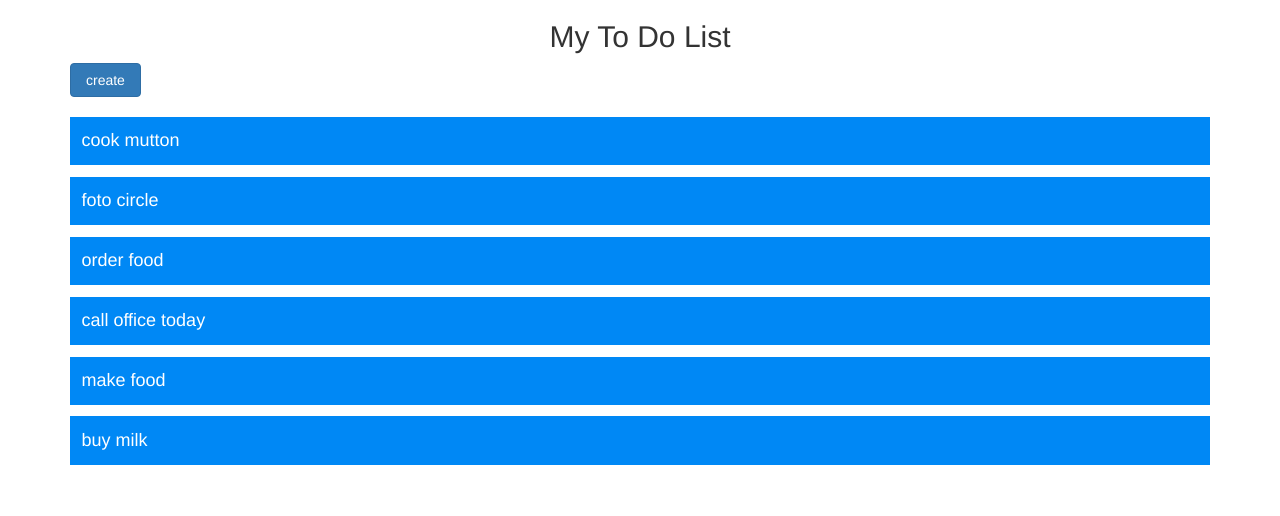
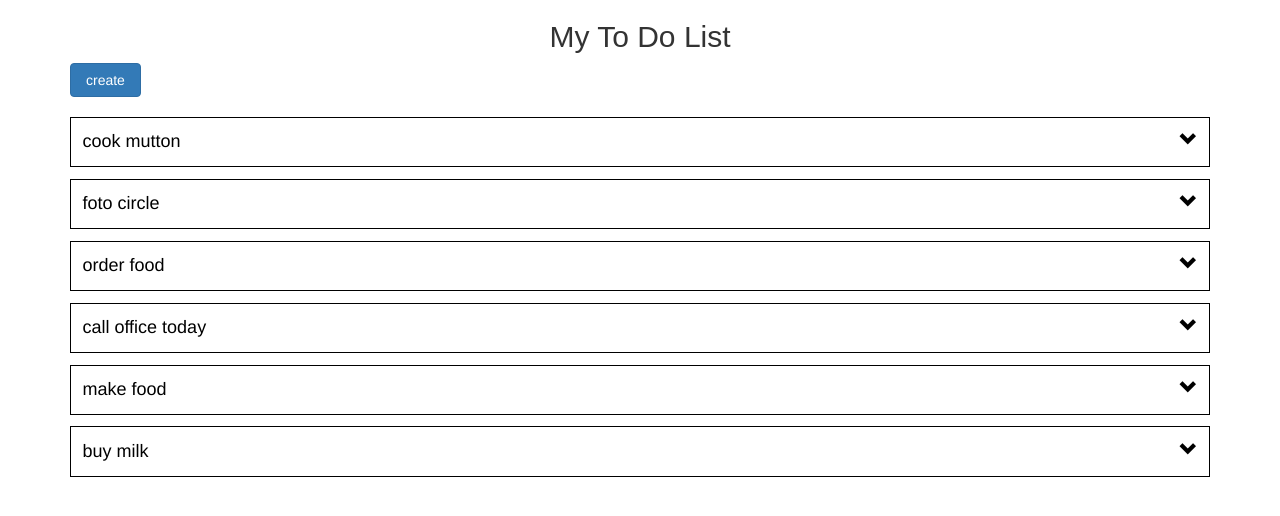
Before and after one commit to ayushpalak/todoList-django-app, a Django app: page / in a window 1280 px wide. Shown: the top 516 px of the page. Run offline with Django 3.2, Linux system fonts and the light colour scheme; data comes from the database, SQL or seed files in the repository; both versions use the stored data as it was after the commit; some libraries are stand-ins or nearby versions.

Commit message:
added requiremetns.txt and changed UI

```diff
--- a/todolistapp/static/css/mystyle.css
+++ b/todolistapp/static/css/mystyle.css
@@ -1,7 +1,4 @@
-.collapse.in {
-  display: block;
-  padding: 1%;
-}
+
 
 label {
   padding: 1%;
--- a/todolistapp/static/js/script.js
+++ b/todolistapp/static/js/script.js
@@ -122,11 +122,11 @@ $(document).ready(function() {
     console.log("Completed", Completed);
 
     var list_html =
-      '<div style="margin-bottom: 1%;padding: 2%;background-color: #0088f5;color:white;padding:1%;font-size: large;" data-toggle="collapse" data-target="#' +
+      '<div style="border:1px solid black; margin-bottom: 1%;padding: 2%;background-color: white;color:black;padding:1%;font-size: large;" data-toggle="collapse" data-target="#' +
       id +
       '">' +
       title +
-      "</div>\
+      "<span style=\"float:right;\"class=\"glyphicon glyphicon-chevron-down\"></span></div>\
             <div id=" +
       id +
       ' class="collapse">\
@@ -236,18 +236,16 @@ $(document).ready(function() {
       '>\
             <div class="form-group"> \
                 <label for="title">Title:</label>\
-                <textarea type="text" class="form-control" id="title' +
+                <textarea type="text" placeholder="enter title. ." class="form-control" id="title' +
       id +
       '">' +
-      title +
       '</textarea>\
             </div>\
             <div class="form-group"> \
                 <label for="description">Description:</label>\
-                <textarea type="text" class="form-control" id="description' +
+                <textarea type="text" placeholder="enter description. ." class="form-control" id="description' +
       id +
-      '">' +
-      description +
+      '">'  +
       '</textarea>\
             </div>\
             <div class="form-group">\
--- a/todolistapp/templates/index.html
+++ b/todolistapp/templates/index.html
@@ -12,7 +12,7 @@
 <body>
 
 
-    <h2 style="text-align: center">My To Do List</h2>
+    <h2 style="text-align: center;font-family: fantasy;">My To Do List</h2>
     <div id="create-div" class="container" style="display: none"></div>
     <div class="container" id="container">
         <div>
--- a/todolistapp/views.py
+++ b/todolistapp/views.py
@@ -68,7 +68,7 @@ def create_data(request):
 @require_http_methods(["GET"])
 @csrf_exempt
 def read_data(request):
-    data = list(Todomodel.objects.filter(Is_deleted=0).values('Title','Description','Created_at','Modified_at','Complete_by','Status'))[::-1]
+    data = list(Todomodel.objects.filter(Is_deleted=0).values('id','Title','Description','Created_at','Modified_at','Complete_by','Status'))[::-1]
     return JsonResponse(data,safe=False)
 
 
```
Also changed, not shown: requirements.txt (added, +14 -0 lines), db.sqlite3.
